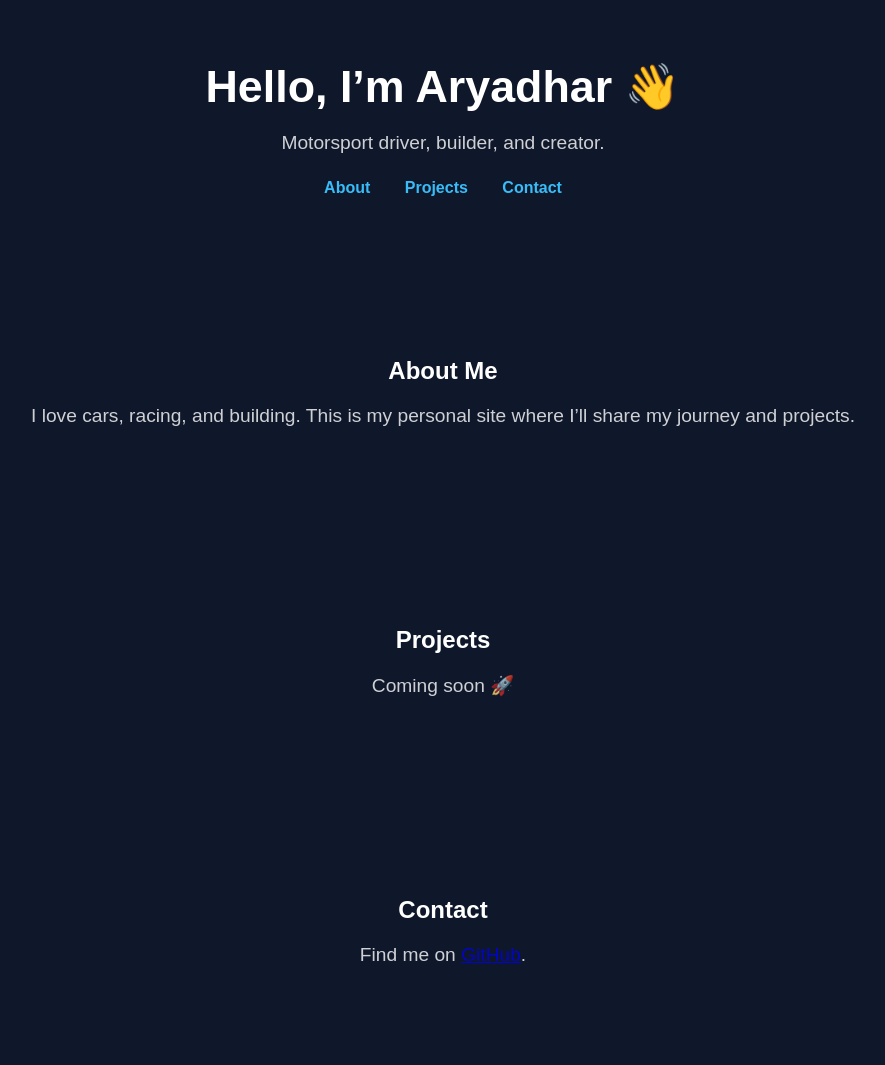
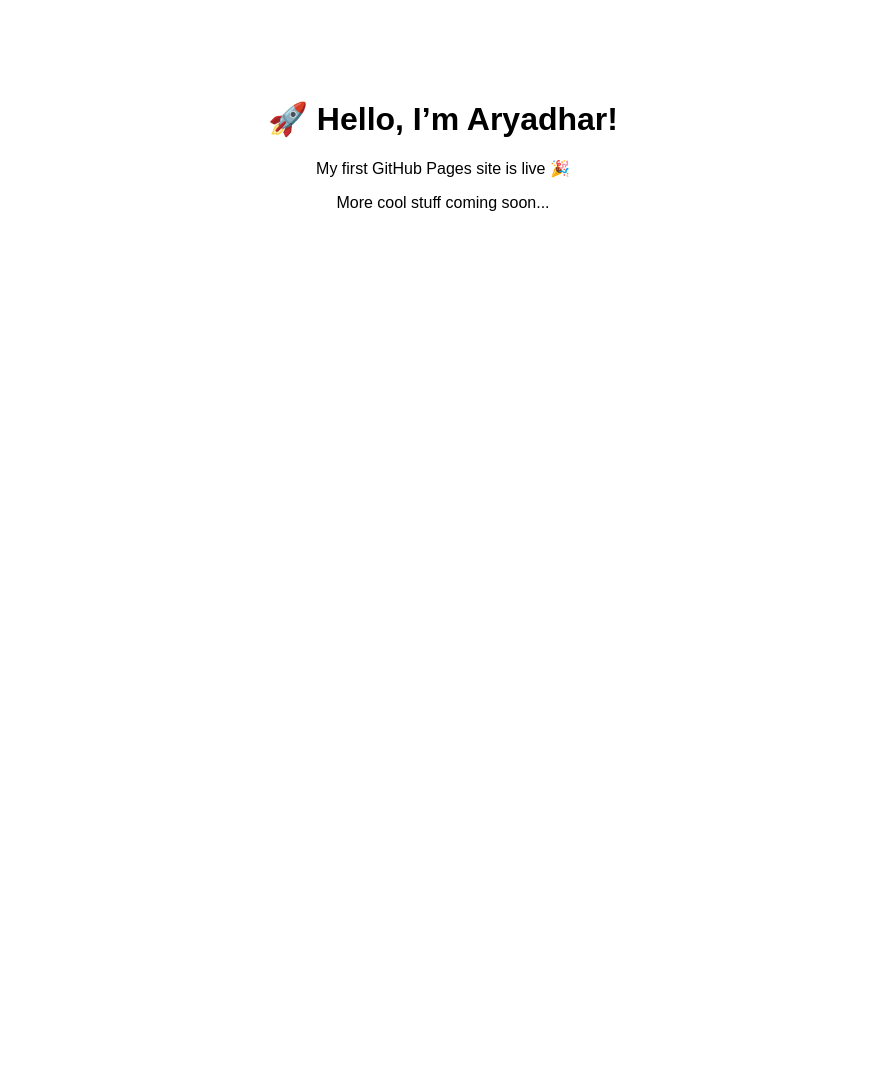
Before and after one commit to aryadharg-max/aryadharg-max.github.io, a plain HTML site: page index.html in a window 1280 px wide. Shown: the whole page, without its empty margins (197-1082 px from the left). After the commit the page ends 800 px from the top, so only its background shows below. Drawn offline with Linux system fonts and the light colour scheme.

Commit message:
Update index.html

```diff
--- a/index.html
+++ b/index.html
@@ -1,70 +1,12 @@
 <!DOCTYPE html>
-<html lang="en">
+<html>
 <head>
   <meta charset="UTF-8">
-  <meta name="viewport" content="width=device-width, initial-scale=1.0">
-  <title>Aryadhar Gupta</title>
-  <style>
-    body {
-      font-family: Arial, sans-serif;
-      margin: 0;
-      padding: 0;
-      text-align: center;
-      background: #0f172a;
-      color: white;
-    }
-    header {
-      padding: 60px 20px;
-    }
-    h1 {
-      font-size: 2.8rem;
-      margin: 0;
-    }
-    p {
-      font-size: 1.2rem;
-      opacity: 0.8;
-    }
-    nav {
-      margin-top: 25px;
-    }
-    nav a {
-      margin: 0 15px;
-      color: #38bdf8;
-      text-decoration: none;
-      font-weight: bold;
-    }
-    nav a:hover {
-      text-decoration: underline;
-    }
-    section {
-      padding: 80px 20px;
-    }
-  </style>
+  <title>Welcome to Aryadhar’s Website</title>
 </head>
-<body>
-  <header>
-    <h1>Hello, I’m Aryadhar 👋</h1>
-    <p>Motorsport driver, builder, and creator.</p>
-    <nav>
-      <a href="#about">About</a>
-      <a href="#projects">Projects</a>
-      <a href="#contact">Contact</a>
-    </nav>
-  </header>
-
-  <section id="about">
-    <h2>About Me</h2>
-    <p>I love cars, racing, and building. This is my personal site where I’ll share my journey and projects.</p>
-  </section>
-
-  <section id="projects">
-    <h2>Projects</h2>
-    <p>Coming soon 🚀</p>
-  </section>
-
-  <section id="contact">
-    <h2>Contact</h2>
-    <p>Find me on <a href="https://github.com/aryadharg-max" target="_blank">GitHub</a>.</p>
-  </section>
+<body style="font-family: Arial, sans-serif; text-align: center; margin-top: 100px;">
+  <h1>🚀 Hello, I’m Aryadhar!</h1>
+  <p>My first GitHub Pages site is live 🎉</p>
+  <p>More cool stuff coming soon...</p>
 </body>
 </html>
```
